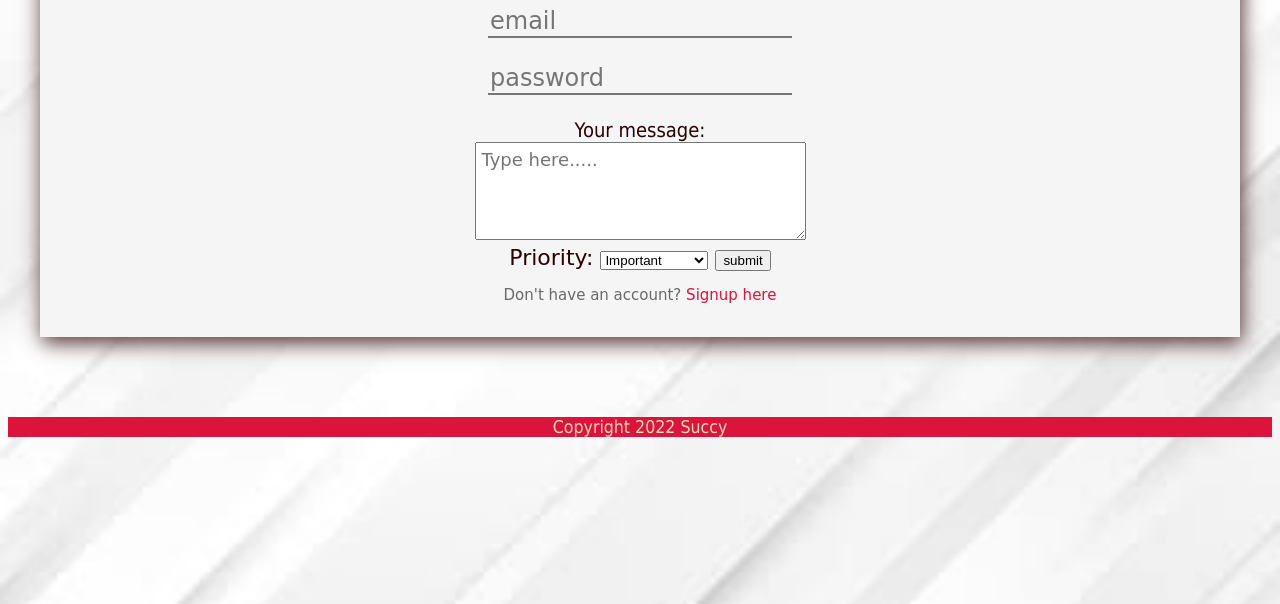
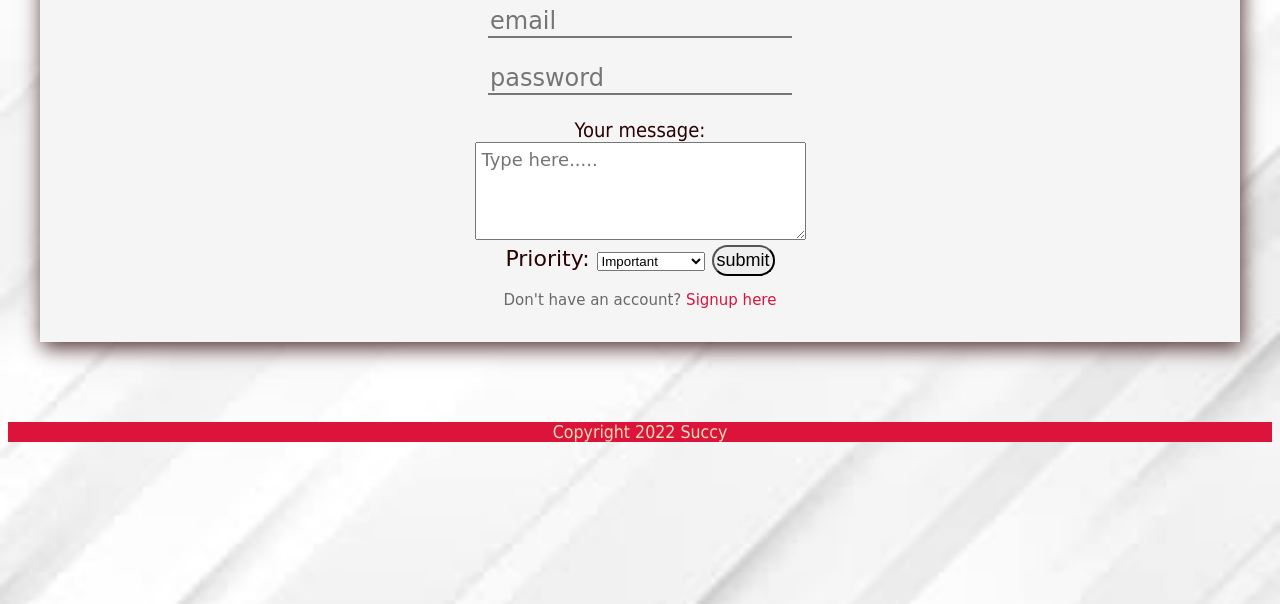
Before and after one commit to Succynice/F-end-deveops, a plain HTML site: page 0x01-alt_school_task/login.html in a window 1280 px wide. Shown: the part 196-800 px from the top of the page. Drawn offline with Linux system fonts and the light colour scheme.

```diff
--- a/0x01-alt_school_task/styles/log.css
+++ b/0x01-alt_school_task/styles/log.css
@@ -96,8 +96,11 @@
  text-decoration: none;
 }
 
-
-
+button {
+  padding: 3px 3px;
+ border-radius:36px;
+  font-size: 18px
+    }
 
 
 footer{
```
